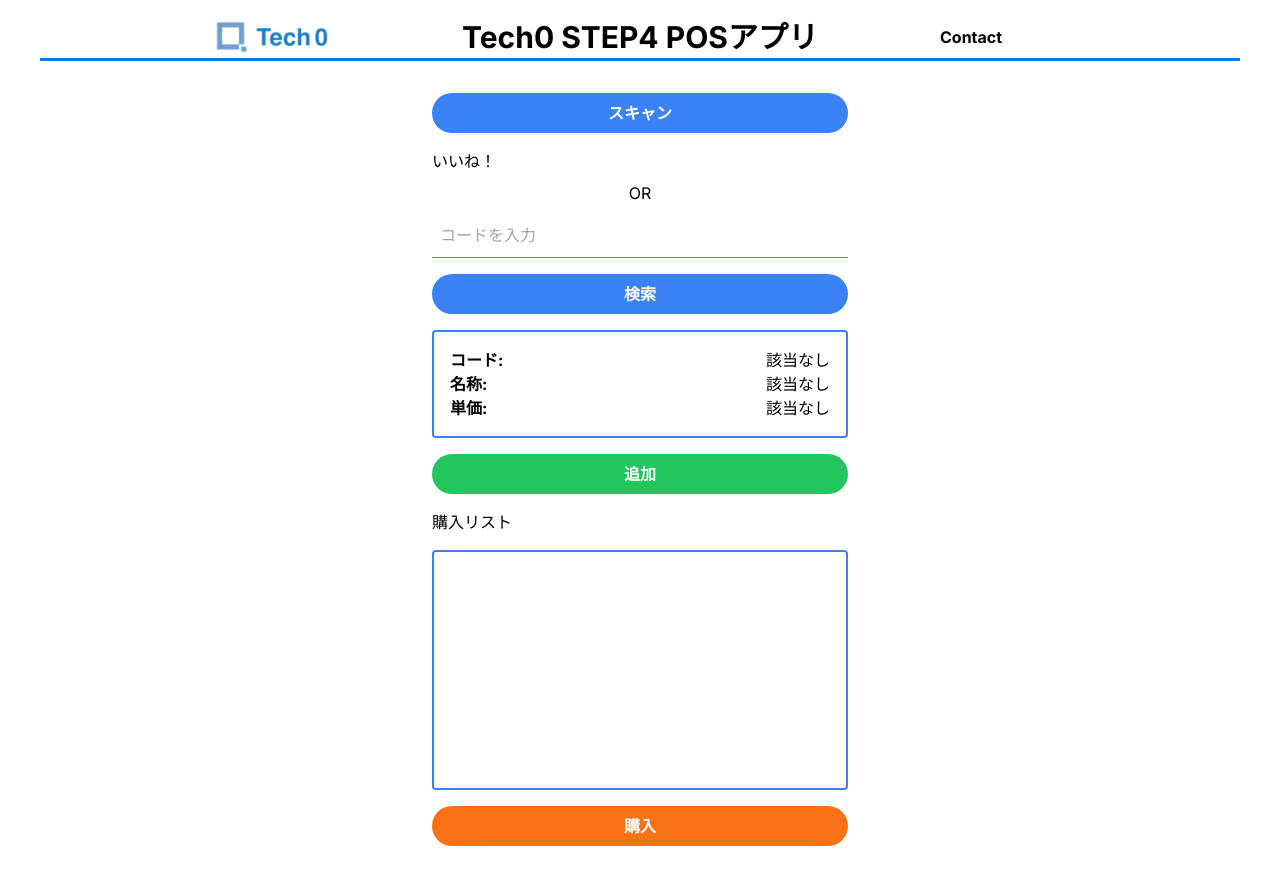
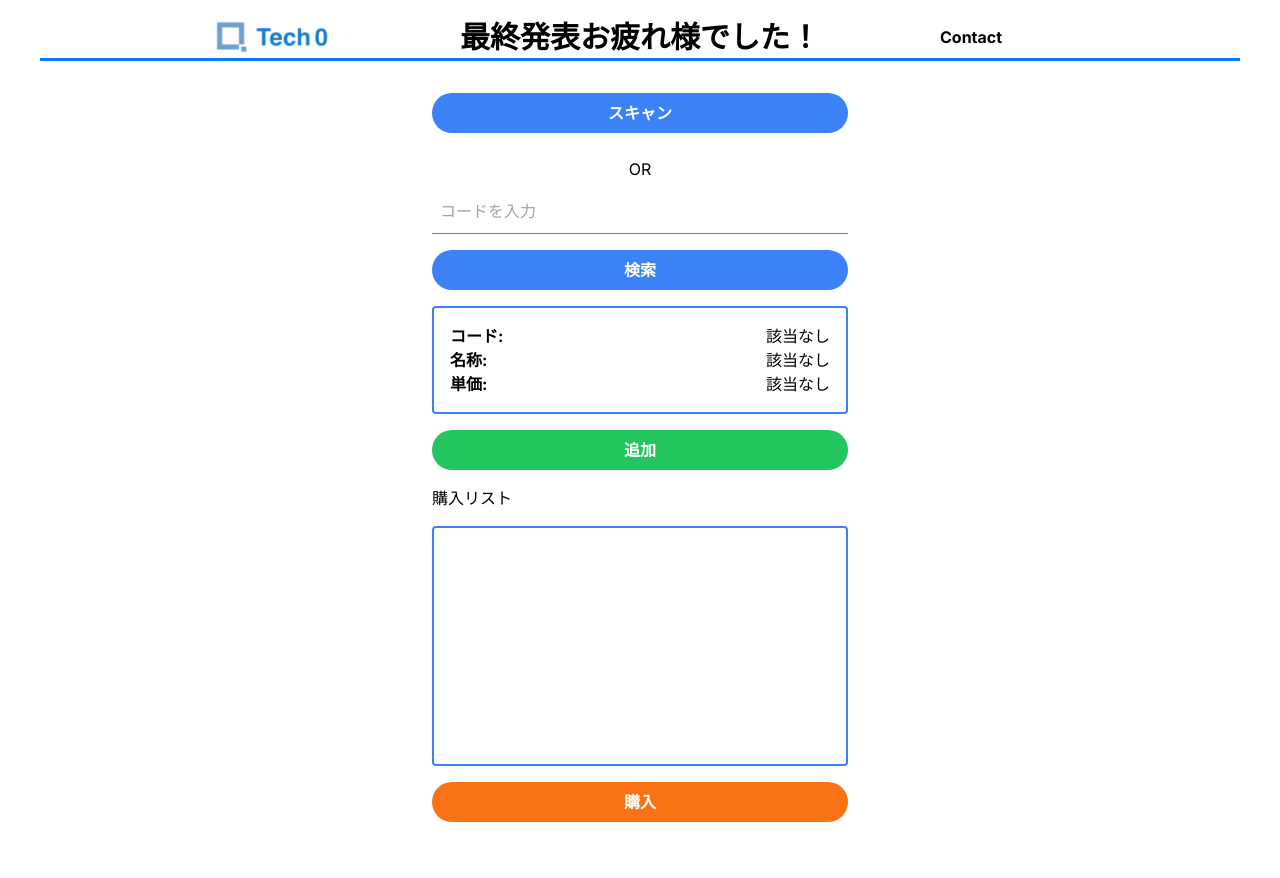
Before and after one commit to CROSS9111/tech0_5th_pos_f_deploy, a Next.js app: page / in a window 1280 px wide. Built offline with nearby package versions, Linux system fonts and the light colour scheme.

Commit message:
title change POS -> お疲れ様

```diff
--- a/src/app/components/TitleBar.tsx
+++ b/src/app/components/TitleBar.tsx
@@ -14,7 +14,7 @@ const TitleBar: React.FC = () => {
     {/* 中央のタイトル */}
     <div className="flex-1" style={{ flex: 2, display: 'flex', justifyContent: 'center' }}> {/* 50% width */}
       <h1 className="text-black text-3xl font-bold">
-        Tech0 STEP4 POSアプリ
+      最終発表お疲れ様でした！
       </h1>
     </div>
 
--- a/src/app/page.tsx
+++ b/src/app/page.tsx
@@ -135,7 +135,6 @@ export default function Home() {
               >
                 スキャン
               </button>
-              いいね！
 
               {/* ORテキスト */}
               <p className="text-center my-2">OR</p>
```
Also changed, not shown: 1 other file (tests, documents, lock files or other folders).
